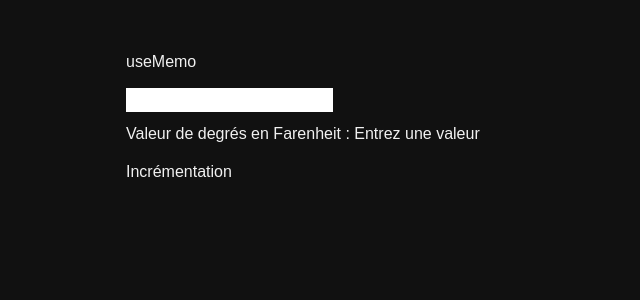
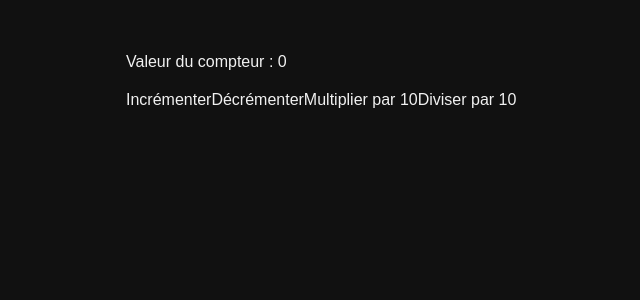
Before and after one commit to asonkes/Cours__UDEMY__REACT, a React (Vite) app in the folder 06- 5.React-dans-le-d-tail/: page / in a window 1280 px wide. Shown: the top 300 px of the page, without its empty margins (114-754 px from the left). Built offline with nearby package versions, Linux system fonts and the light colour scheme.

Commit message:
useReducer

```diff
--- a/06- 5.React-dans-le-d-tail/src/App.jsx
+++ b/06- 5.React-dans-le-d-tail/src/App.jsx
@@ -1,4 +1,4 @@
-import Container from "./lessons/12.useMemo/Container";
+import Container from "./lessons/13.useReducer/Container";
 
 function App() {
   return (
--- a/06- 5.React-dans-le-d-tail/src/lessons/13.useReducer/Container.jsx
+++ b/06- 5.React-dans-le-d-tail/src/lessons/13.useReducer/Container.jsx
@@ -1,7 +1,52 @@
+import { useReducer } from "react";
+
+// Donc un 'reducer' ca sert à modifier un 'state' en fonciton d'une action
+//
 export default function Container() {
+  {
+    /** Dispatch correspond à tous les cas que l'on pourrait avoir,
+    toutes les actions que l'on va pouvoir envoyer
+    dispatch => fonction qui va permettre d'envoyer une action à notre 'reducer'
+    */
+  }
+  const [count, countDispatch] = useReducer(reducer, 0);
 
-  return <div>
-    <h1>Valeur du compteur : </h1>
+  function reducer(state, action) {
+    switch (action.type) {
+      case "increment":
+        console.log(action);
 
-  </div>
+        {
+          /** Grâce à cela ==> ça va augmenter 5 par 5 */
+        }
+        return state + action.payload;
+
+      case "decrement":
+        return state - 1;
+
+      case "multiply":
+        return state * 10;
+
+      case "divide":
+        return state / 10;
+    }
+  }
+
+  return (
+    <div>
+      <h1>Valeur du compteur : {count}</h1>
+      <button onClick={() => countDispatch({ type: "increment", payload: 5 })}>
+        Incrémenter
+      </button>
+      <button onClick={() => countDispatch({ type: "decrement" })}>
+        Décrémenter
+      </button>
+      <button onClick={() => countDispatch({ type: "multiply" })}>
+        Multiplier par 10
+      </button>
+      <button onClick={() => countDispatch({ type: "divide" })}>
+        Diviser par 10
+      </button>
+    </div>
+  );
 }
```
